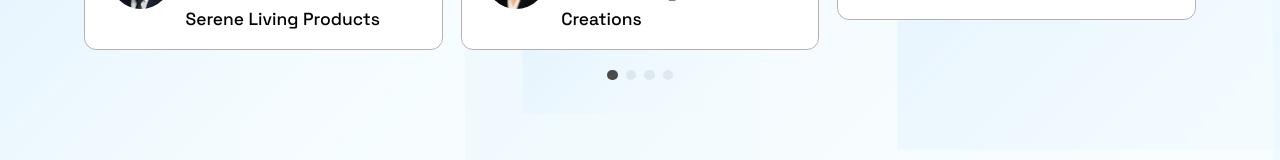
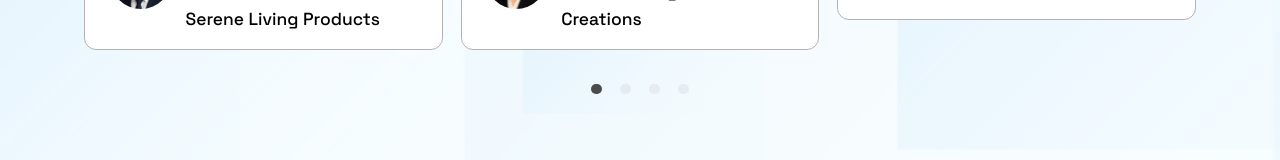
Before and after one commit to OleksandrTrokhymchuk/amazonagencyswiper, a Next.js app in the folder my-app/: page / in a window 1280 px wide. Shown: the part 569-729 px from the top of the page. Built offline with nearby package versions, Linux system fonts and the light colour scheme; a web font is replaced by a local one.

Commit message:
add styling

```diff
--- a/my-app/src/app/styles/globals.css
+++ b/my-app/src/app/styles/globals.css
@@ -18,16 +18,16 @@ body {
 
 .swiper-pagination {
   @apply relative;
-  @apply mt-8;
+  @apply mt-12;
   @apply w-full;
   @apply flex;
   @apply justify-center;
+  @apply gap-3
 }
 
 .swiper-pagination-bullet {
-  @apply bg-gray-400;
+  @apply bg-[#bcbbbb];
   @apply w-3 h-3;
-  @apply mx-3;
   @apply transition-colors duration-300;
 }
 
```
Also changed, not shown: my-app/src/app/components/mainSwiper/mainSwiper.tsx (+2 -5 lines).
